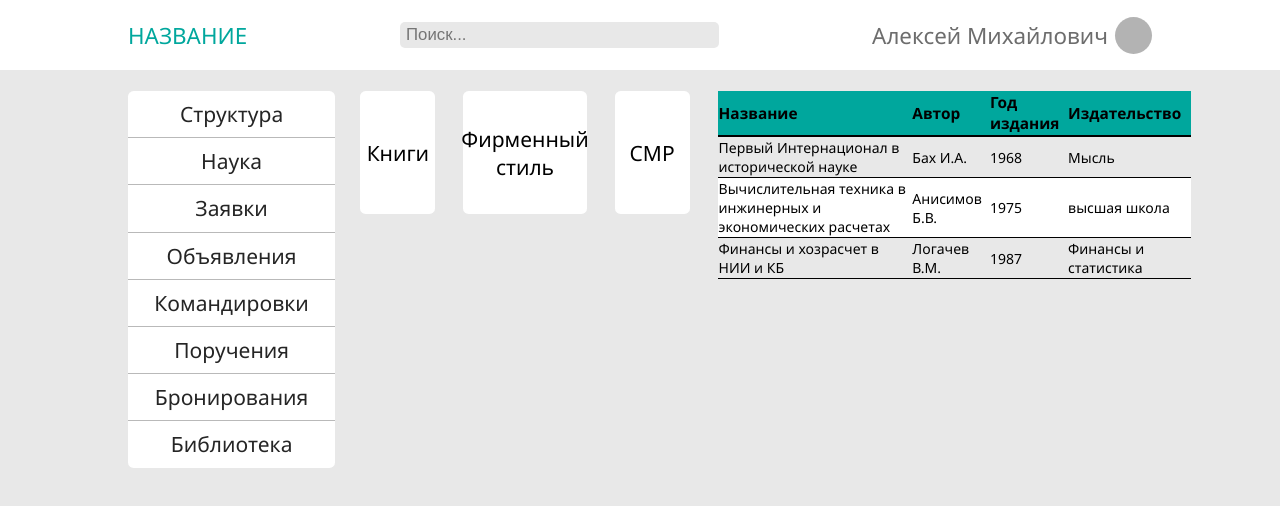
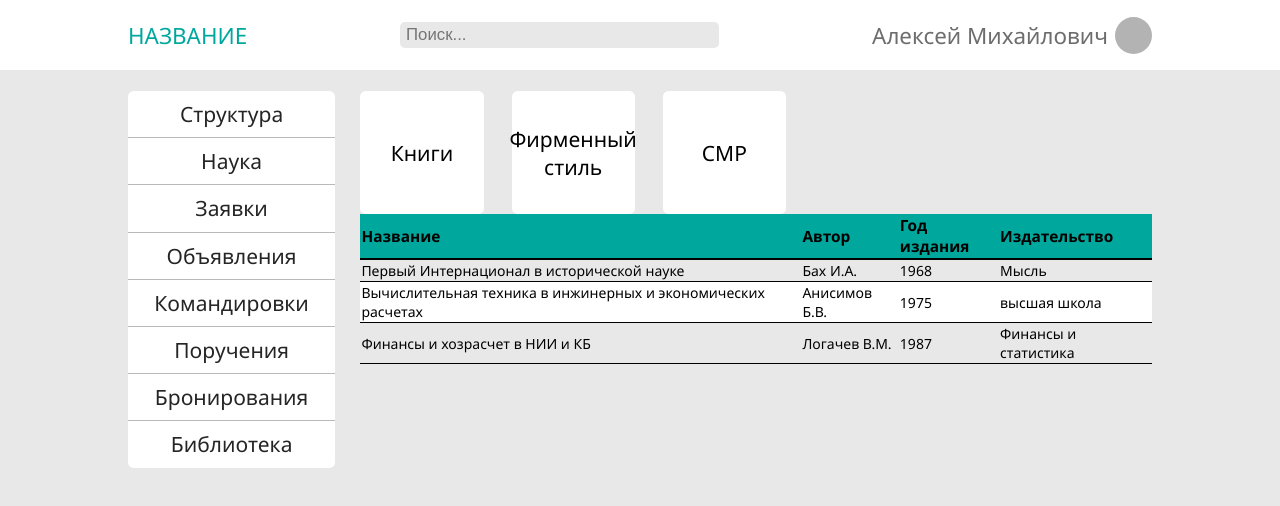
Before and after one commit to AlBelHub/PortalSite_ts, a React (Vite) app in the folder Portal_ts/: page /library in a window 1280 px wide. Shown: the top 506 px of the page. Built offline with nearby package versions, Linux system fonts and the light colour scheme.

Commit message:
Небольшие правки

```diff
--- a/Portal_ts/src/routes/Library.tsx
+++ b/Portal_ts/src/routes/Library.tsx
@@ -20,8 +20,8 @@ export default function Library() {
               <img src="" alt="" />
               СМР
             </div>
-            <BookTable />
           </div>
+          <BookTable />
         </div>
       </div>
     </>
```
